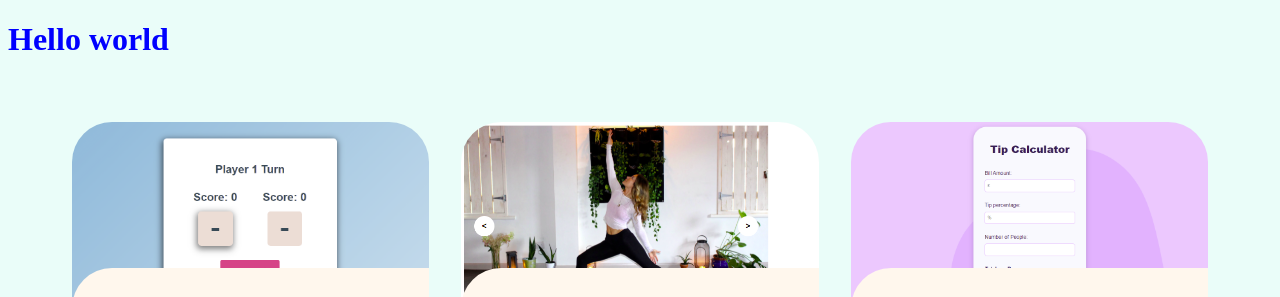
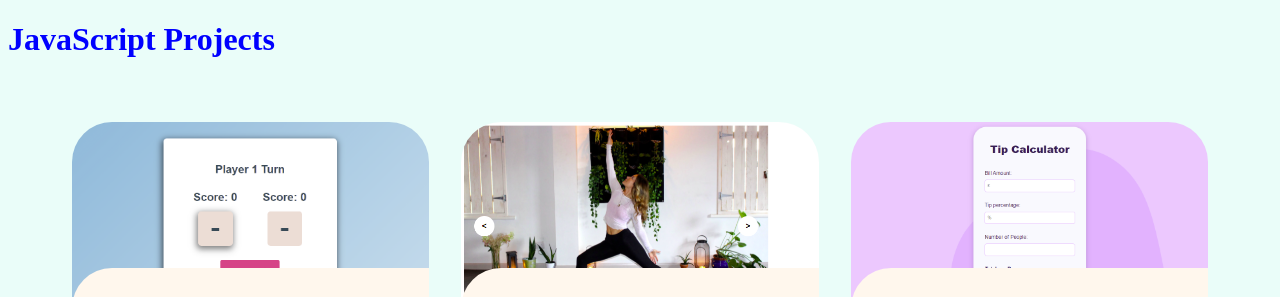
Before and after one commit to hellodeborahuk/javascript-work, a plain HTML site: page index.html in a window 1280 px wide. Shown: the top 297 px of the page. Drawn offline with Linux system fonts and the light colour scheme; grey boxes are pictures that could not be loaded.

Commit message:
updated index html

```diff
--- a/index.html
+++ b/index.html
@@ -5,11 +5,11 @@
     <meta http-equiv="X-UA-Compatible" content="IE=edge" />
     <meta name="viewport" content="width=device-width, initial-scale=1.0" />
     <link href="styles.css" rel="stylesheet" />
-    <title>JavaScript Work</title>
+    <title>JavaScript Projects</title>
   </head>
   <body>
     <div class="container mx-auto px-4">
-      <h1>Hello world</h1>
+      <h1>JavaScript Projects</h1>
 
       <ul class="cards">
         <li>
```
